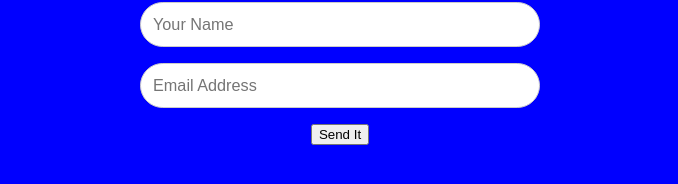
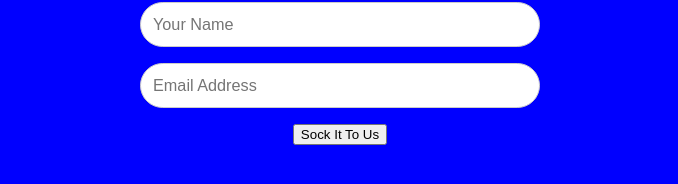
Before and after one commit to evazhang612/sokt-landing, a Jekyll site: the page built from index.md, in a window 1280 px wide. Shown: the part 516-700 px from the top of the page, without its empty margins (300-978 px from the left). Built offline with Jekyll 4.4.1, drawn with Linux system fonts in a browser that asks for light colours; nearby versions of some CDN libraries; library files that are not in the unit come from our copies; comment, search, counter and statistics services are not loaded.

Commit message:
Fix form bug

```diff
--- a/assets/style.css
+++ b/assets/style.css
@@ -702,7 +702,7 @@
   max-width: 400px;
   margin: 10px auto;
   padding: 16px;
-/*  background: #F7F7F7;*/
+  background: blue;
 }
 .form-style-6 h1{
   padding: 20px 0;
@@ -765,7 +765,7 @@
   -moz-box-sizing: border-box;
   width: 100%;
   padding: 3%;
-/*  background: #43D1AF;*/
+  background: #43D1AF;
   border-bottom: 2px solid #30C29E;
   border-top-style: none;
   border-right-style: none;
@@ -780,9 +780,6 @@
   -moz-box-sizing: border-box;
   width: 100%;
   padding: 3%;
-}
-
-
   max-width: 400px;
   margin: 10px auto;
   padding: 16px;
--- a/index.md
+++ b/index.md
@@ -15,7 +15,7 @@
 <form action="https://getform.io/f/96389641-994a-4df5-9214-495fe8dd4497" method="POST">
     <input type="text" name="name"  placeholder="Your Name">
     <input type="email" name="email" placeholder="Email Address">
-    <button type="submit">Send It</button>
+    <button type="submit">Sock It To Us</button>
 </form>
 </div>
 
```
